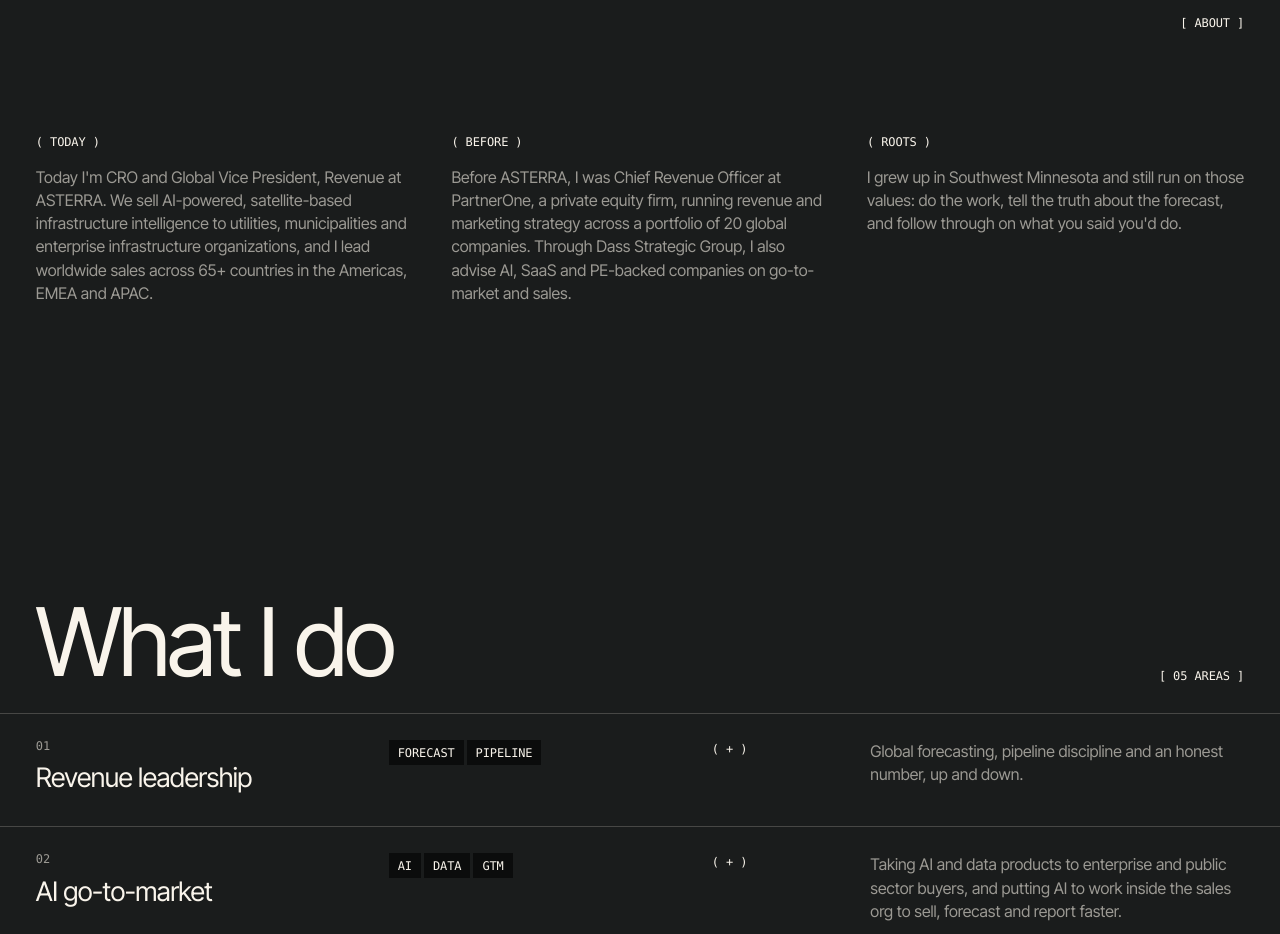
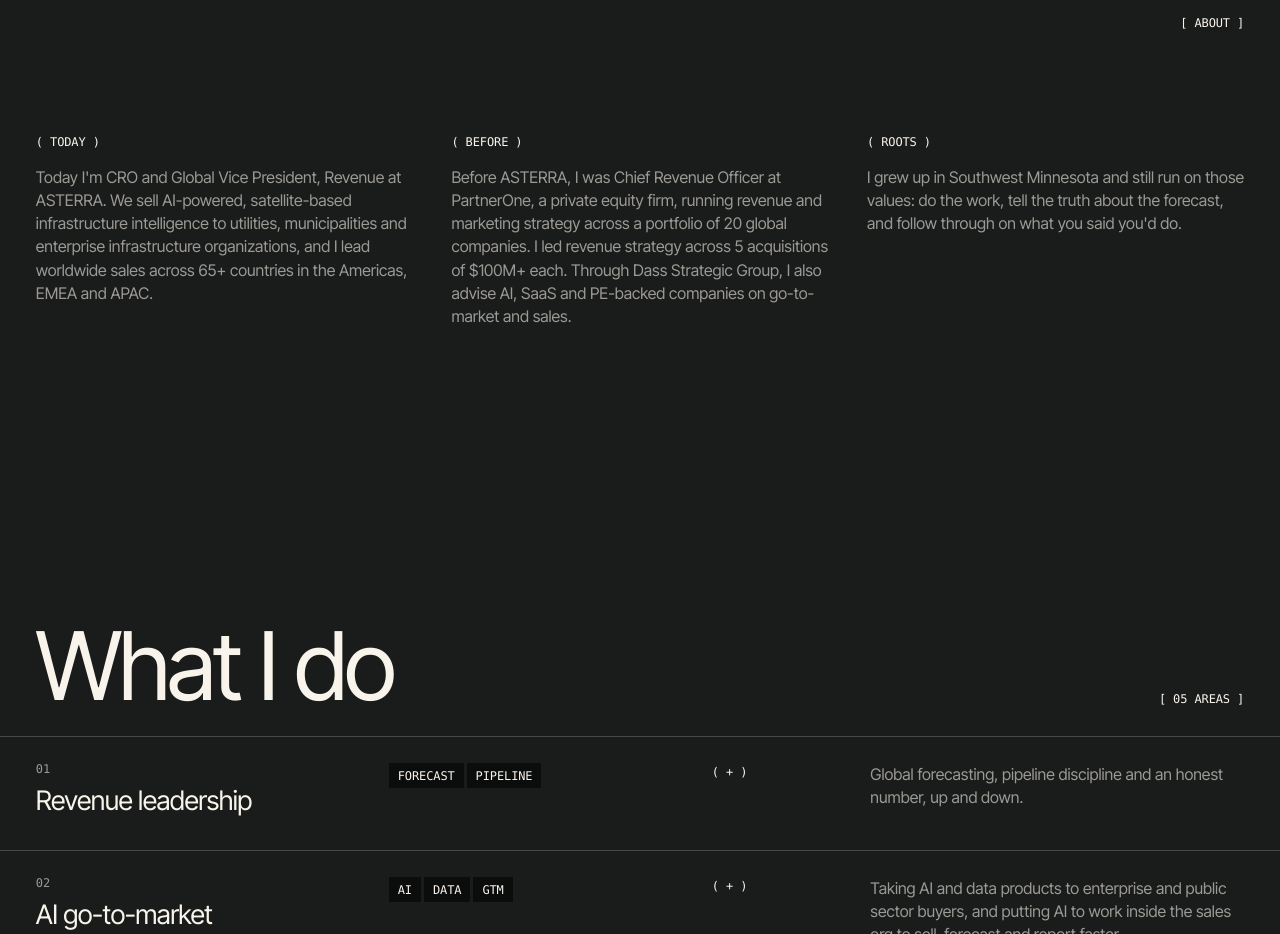
Before and after one commit to jddass0948/justin-dass-site, a plain HTML site: page index.html in a window 1280 px wide. Shown: the part 1180-2114 px from the top of the page. Drawn offline with Linux system fonts and the light colour scheme; animation ran at ten frames a second; a web font is replaced by a local one.

Commit message:
Add PartnerOne acquisitions line to About
Co-Authored-By: Claude Opus 5.5 <noreply@anthropic.com>
Claude-Session: https://claude.ai/code/session_014AM5LZKnbWVRAobATkpc4h

```diff
--- a/index.html
+++ b/index.html
@@ -248,7 +248,7 @@
     </div>
     <div class="cols">
       <p class="rv"><span class="mono scr">( Today )</span>Today I'm CRO and Global Vice President, Revenue at ASTERRA. We sell AI-powered, satellite-based infrastructure intelligence to utilities, municipalities and enterprise infrastructure organizations, and I lead worldwide sales across 65+ countries in the Americas, EMEA and APAC.</p>
-      <p class="rv"><span class="mono scr">( Before )</span>Before ASTERRA, I was Chief Revenue Officer at PartnerOne, a private equity firm, running revenue and marketing strategy across a portfolio of 20 global companies. Through Dass Strategic Group, I also advise AI, SaaS and PE-backed companies on go-to-market and sales.</p>
+      <p class="rv"><span class="mono scr">( Before )</span>Before ASTERRA, I was Chief Revenue Officer at PartnerOne, a private equity firm, running revenue and marketing strategy across a portfolio of 20 global companies. I led revenue strategy across 5 acquisitions of $100M+ each. Through Dass Strategic Group, I also advise AI, SaaS and PE-backed companies on go-to-market and sales.</p>
       <p class="rv"><span class="mono scr">( Roots )</span>I grew up in Southwest Minnesota and still run on those values: do the work, tell the truth about the forecast, and follow through on what you said you'd do.</p>
     </div>
   </section>
```
Also changed, not shown: 1 other file.
